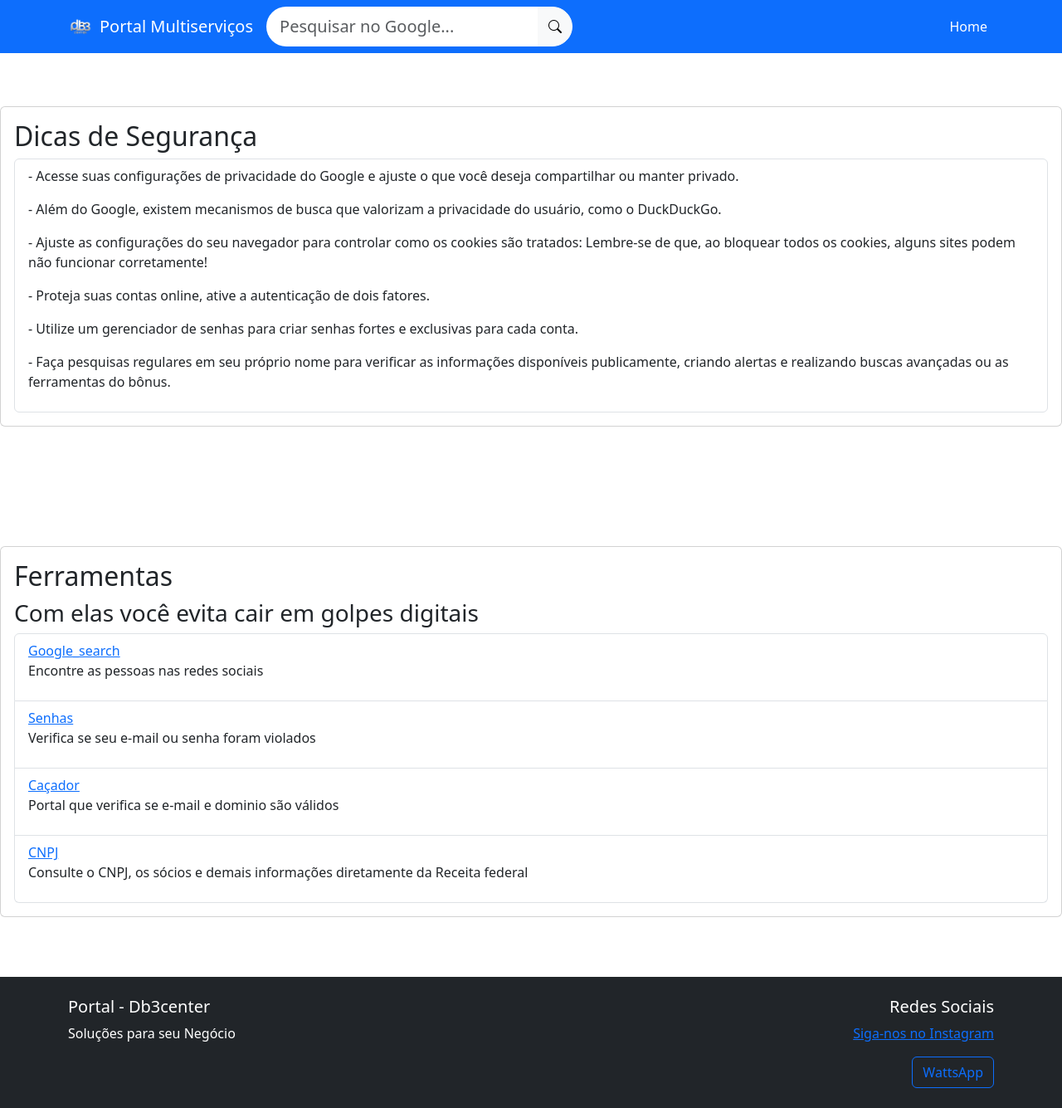
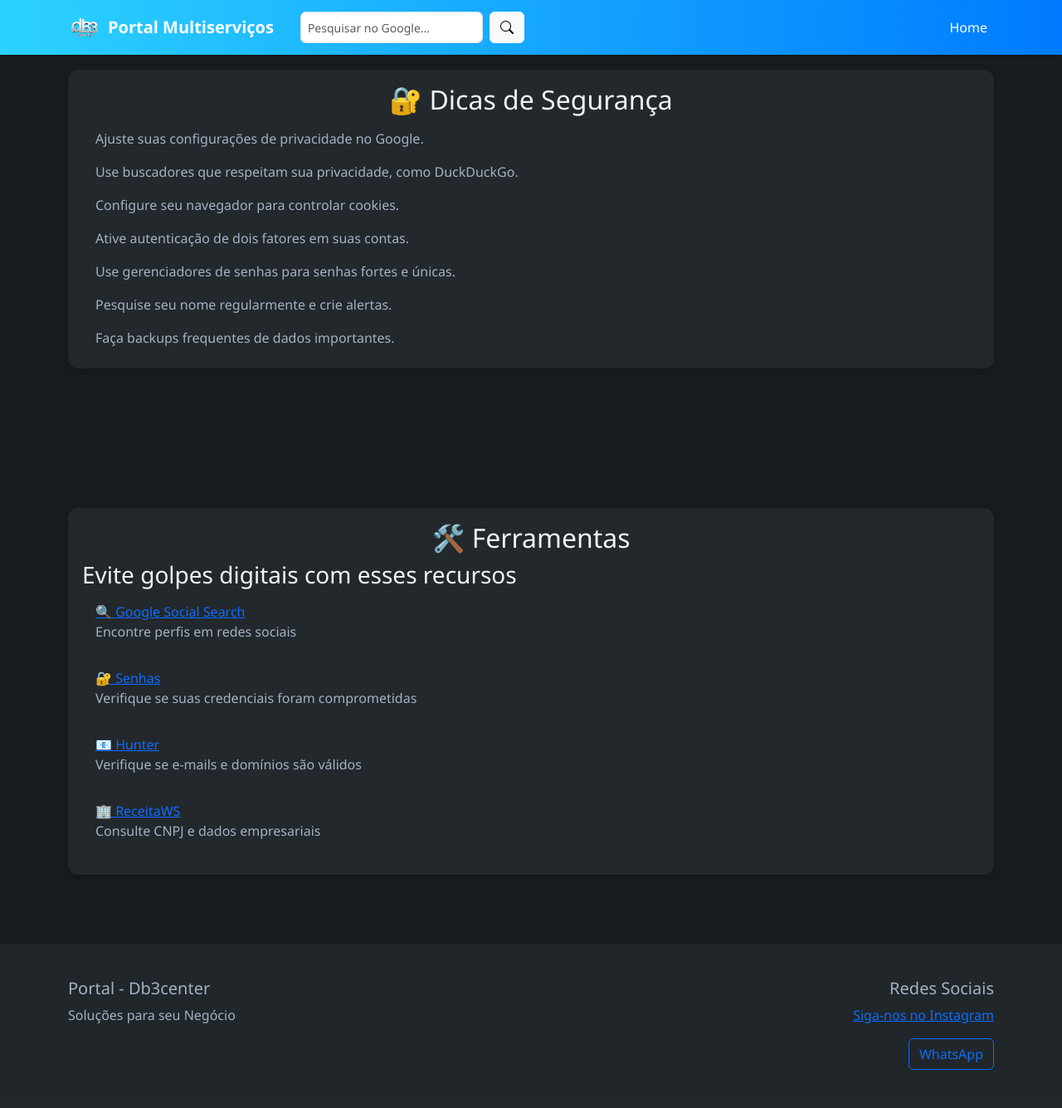
Before and after one commit to Db3center/Db3site, a Python web app: template templates/seg.html in a window 1280 px wide. Shown: the whole page at 83% size. After the commit the page ends 1289 px from the top, so only its background shows below. Run offline with Jinja, Linux system fonts and the light colour scheme; the template is opened without the code that fills it, so the values that code supplies are empty.

Commit message:
Update seg.html

```diff
--- a/templates/seg.html
+++ b/templates/seg.html
@@ -1,89 +1,158 @@
 <!DOCTYPE html>
 <html lang="pt-BR">
 <head>
-    <meta charset="UTF-8">
-    <meta name="viewport" content="width=device-width, initial-scale=1.0">
+  <meta charset="UTF-8" />
+  <meta name="viewport" content="width=device-width, initial-scale=1" />
   <title>Impressão 3D em PLA - MultiPortal</title>
-    <!-- Bootstrap CSS -->
-    <link href="https://cdn.jsdelivr.net/npm/bootstrap@5.3.3/dist/css/bootstrap.min.css" rel="stylesheet">
-    <!-- Bootstrap Icons -->
-    <link href="https://cdn.jsdelivr.net/npm/bootstrap-icons@1.11.3/font/bootstrap-icons.css" rel="stylesheet">
-    <!-- Custom CSS -->
-    <link rel="stylesheet" href="/style.css">
+  <link href="https://cdn.jsdelivr.net/npm/bootstrap@5.3.3/dist/css/bootstrap.min.css" rel="stylesheet" />
+  <link href="https://cdn.jsdelivr.net/npm/bootstrap-icons@1.11.3/font/bootstrap-icons.css" rel="stylesheet" />
+  <link rel="stylesheet" href="https://cdnjs.cloudflare.com/ajax/libs/font-awesome/6.5.0/css/all.min.css" />
+  <style>
+    :root {
+      --bg-dark: #181c1f;
+      --card-dark: #23282d;
+      --primary-blue: #2bd2ff;
+      --primary-blue-dark: #007bff;
+      --text-main: #f0f4f8;
+      --text-secondary: #a5b1c2;
+    }
+    body {
+      background-color: var(--bg-dark);
+      color: var(--text-main);
+      font-family: 'Segoe UI', sans-serif;
+    }
+    .navbar {
+      background: linear-gradient(90deg, var(--primary-blue), var(--primary-blue-dark));
+      box-shadow: 0 2px 6px rgba(0,0,0,0.2);
+    }
+    .navbar-brand {
+      font-weight: bold;
+      color: white;
+    }
+    .logo-img {
+      height: 40px;
+    }
+    .nav-link {
+      color: white !important;
+    }
+    .nav-link:hover {
+      color: var(--text-main) !important;
+    }
+    .search-form .form-control {
+      border-radius: 6px;
+    }
+    .search-form .btn {
+      border-radius: 6px;
+    }
+    section {
+      padding: 60px 20px;
+      animation: fadeInUp 1s ease;
+    }
+    h2 {
+      color: var(--primary-blue);
+      margin-bottom: 30px;
+      text-align: center;
+    }
+    .card {
+      background-color: var(--card-dark);
+      color: var(--text-main);
+      border: 1px solid #22272c;
+      border-radius: 12px;
+      box-shadow: 0 4px 12px rgba(0,0,0,0.18);
+      transition: transform 0.3s ease, box-shadow 0.3s;
+    }
+    .card:hover {
+      transform: translateY(-5px);
+      box-shadow: 0 8px 20px rgba(43,210,255,0.08);
+    }
+    .list-group-item {
+      background-color: transparent;
+      border: none;
+      color: var(--text-secondary);
+    }
+    .btn-primary {
+      background: linear-gradient(90deg, var(--primary-blue), var(--primary-blue-dark));
+      border: none;
+    }
+    .btn-primary:hover {
+      background: linear-gradient(90deg, var(--primary-blue-dark), var(--primary-blue));
+    }
+    footer {
+      background-color: #20262a;
+      color: var(--text-secondary);
+      padding: 40px 20px;
+      border-top: 1px solid #23282d;
+    }
+    @keyframes fadeInUp {
+      from { opacity: 0; transform: translateY(20px); }
+      to { opacity: 1; transform: translateY(0); }
+    }
+  </style>
 </head>
+<body>
 
-<body>
-      <nav class="navbar navbar-expand-lg navbar-dark bg-primary fixed-top">
+<nav class="navbar navbar-expand-lg fixed-top">
   <div class="container">
     <a class="navbar-brand d-flex align-items-center" href="#">
-                <img src="/logodb.png" alt="Logo" class="logo-img me-2">
+      <img src="/logodb.png" alt="Logo" class="logo-img me-2" />
       Portal Multiserviços
     </a>
     <button class="navbar-toggler" type="button" data-bs-toggle="collapse" data-bs-target="#navbarNav">
       <span class="navbar-toggler-icon"></span>
-
     </button>
-             <form action="https://www.google.com/search" method="get" class="search-form" target="_blank">
-                                    <div class="input-group">
-                                        <input type="text" class="form-control form-control-lg" name="q" placeholder="Pesquisar no Google...">
-                                        <button class="btn btn-light" type="submit">
-                                            <i class="bi bi-search"></i>
-                                        </button>
-                                    </div>
+    <form action="https://www.google.com/search" method="get" class="search-form d-flex ms-3" target="_blank">
+      <input type="text" class="form-control form-control-sm" name="q" placeholder="Pesquisar no Google..." />
+      <button class="btn btn-light ms-2" type="submit"><i class="bi bi-search"></i></button>
     </form>
     <div class="collapse navbar-collapse" id="navbarNav">
       <ul class="navbar-nav ms-auto">
-                    <li class="nav-item">
-                        <a class="nav-link active" href="/">Home</a>
-                    </li>
-
-
+        <li class="nav-item"><a class="nav-link active" href="/">Home</a></li>
       </ul>
     </div>
   </div>
 </nav>
 
- <section id="produtos" class="py-5">
-        <div class="image-container">
-
+<section id="seguranca">
+  <div class="container">
     <div class="card my-4">
       <div class="card-body">
-                <h2 class="card-title">Dicas de Segurança</h2>
+        <h2 class="card-title">🔐 Dicas de Segurança</h2>
         <ul class="list-group">
-                    <li class="list-group-item">
-                        <p>- Acesse suas configurações de privacidade do Google e ajuste o que você deseja compartilhar ou manter privado.</p>
-                        <p>- Além do Google, existem mecanismos de busca que valorizam a privacidade do usuário, como o DuckDuckGo.</p>
-                        <p>- Ajuste as configurações do seu navegador para controlar como os cookies são tratados: Lembre-se de que, ao bloquear todos os cookies, alguns sites podem não funcionar corretamente!</p>
-                        <p>- Proteja suas contas online, ative a autenticação de dois fatores.</p>
-                        <p>- Utilize um gerenciador de senhas para criar senhas fortes e exclusivas para cada conta.</p>
-                        <p>- Faça pesquisas regulares em seu próprio nome para verificar as informações disponíveis publicamente, criando alertas e realizando buscas avançadas ou as ferramentas do bônus.</p>
-                        <p- Regularmente faça backup de dados importantes para evitar a perda de informações em caso de ataques cibernéticos ou falhas de hardware.</p>
-                    </li>
+          <li class="list-group-item">Ajuste suas configurações de privacidade no Google.</li>
+          <li class="list-group-item">Use buscadores que respeitam sua privacidade, como DuckDuckGo.</li>
+          <li class="list-group-item">Configure seu navegador para controlar cookies.</li>
+          <li class="list-group-item">Ative autenticação de dois fatores em suas contas.</li>
+          <li class="list-group-item">Use gerenciadores de senhas para senhas fortes e únicas.</li>
+          <li class="list-group-item">Pesquise seu nome regularmente e crie alertas.</li>
+          <li class="list-group-item">Faça backups frequentes de dados importantes.</li>
         </ul>
       </div>
     </div>
+  </div>
 </section>
- <section id="produtos" class="py-5">
+
+<section id="ferramentas">
+  <div class="container">
     <div class="card my-4">
       <div class="card-body">
-                <h2 class="card-title">Ferramentas</h2>
-                <h3>Com elas você evita cair em golpes digitais</h3>
+        <h2 class="card-title">🛠️ Ferramentas</h2>
+        <h3>Evite golpes digitais com esses recursos</h3>
         <ul class="list-group">
           <li class="list-group-item">
-                        <a href="https://www.social-searcher.com/google-social-search/" target="_blank">Google_search</a>
-                        <p>Encontre as pessoas nas redes sociais</p>
+            <a href="https://www.social-searcher.com/google-social-search/" target="_blank">🔍 Google Social Search</a>
+            <p>Encontre perfis em redes sociais</p>
           </li>
           <li class="list-group-item">
-                        <a href="https://haveibeenpwned.com/Passwords" target="_blank">Senhas</a>
-                        <p>Verifica se seu e-mail ou senha foram violados</p>
+            <a href="https://haveibeenpwned.com/Passwords" target="_blank">🔐 Senhas</a>
+            <p>Verifique se suas credenciais foram comprometidas</p>
           </li>
           <li class="list-group-item">
-                        <a href="https://hunter.io/find" target="_blank">Caçador</a>
-                        <p>Portal que verifica se e-mail e dominio são válidos</p>
+            <a href="https://hunter.io/find" target="_blank">📧 Hunter</a>
+            <p>Verifique se e-mails e domínios são válidos</p>
           </li>
           <li class="list-group-item">
-                        <a href="https://www.receitaws.com.br/" target="_blank">CNPJ</a>
-                        <p>Consulte o CNPJ, os sócios e demais informações diretamente da Receita federal</p>
+            <a href="https://www.receitaws.com.br/" target="_blank">🏢 ReceitaWS</a>
+            <p>Consulte CNPJ e dados empresariais</p>
           </li>
         </ul>
       </div>
@@ -91,7 +160,7 @@
   </div>
 </section>
 
- <footer class="bg-dark text-white py-4">
+<footer>
   <div class="container">
     <div class="row">
       <div class="col-md-6">
@@ -100,14 +169,13 @@
       </div>
       <div class="col-md-6 text-md-end">
         <h5>Redes Sociais</h5>
-                    <p><a href="https://www.instagram.com/unika_3d/" target="_blank">Siga-nos no Instagram</a> </p>
-                   <a href="https://wa.me/5541991939310?text=Bem%20vindo%20a%20Db3center" class="btn btn-outline-primary">WattsApp</a>
+        <p><a href="https://www.instagram.com/unika_3d/" target="_blank">Siga-nos no Instagram</a></p>
+        <a href="https://wa.me/5541991939310?text=Bem%20vindo%20a%20Db3center" class="btn btn-outline-primary">WhatsApp</a>
       </div>
     </div>
   </div>
 </footer>
 
-    <!-- Bootstrap Bundle with Popper -->
 <script src="https://cdn.jsdelivr.net/npm/bootstrap@5.3.3/dist/js/bootstrap.bundle.min.js"></script>
 </body>
 </html>
```
Lines whose indentation alone changed are shown as unchanged.
